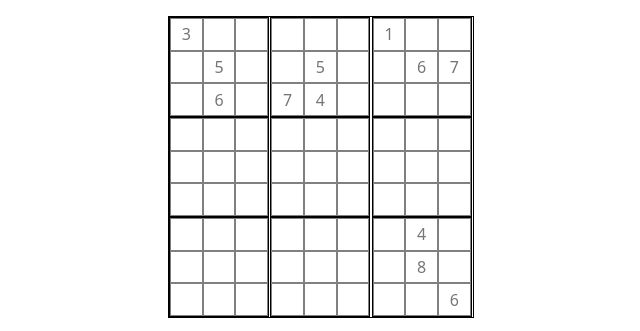
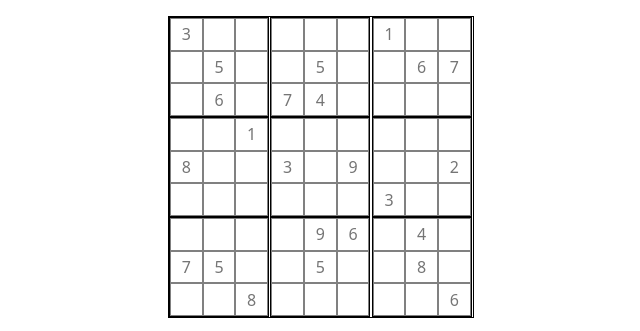
Before and after one commit to Hack-Weekly/saffron-wolf-sudoku, a website: page index.html in a window 1280 px wide. Shown: the top 331 px of the page, without its empty margins (319-959 px from the left). Drawn offline with nearby package versions, Linux system fonts and the light colour scheme.

Commit message:
#19 Finished Placeholders

```diff
--- a/index.html
+++ b/index.html
@@ -55,8 +55,8 @@
           <div type="input" class="grid-item">
               <input class="grid-square" id="grid_4.1" onkeyup="inputEventHandler(this)"></input>
               <input class="grid-square" id="grid_4.2" onkeyup="inputEventHandler(this)"></input>
-              <input class="grid-square" id="grid_4.3" onkeyup="inputEventHandler(this)"></input>
-              <input class="grid-square" id="grid_4.4" onkeyup="inputEventHandler(this)"></input>
+              <input class="grid-square" id="grid_4.3" onkeyup="inputEventHandler(this)" placeholder="1"></input>
+              <input class="grid-square" id="grid_4.4" onkeyup="inputEventHandler(this)" placeholder="8"></input>
               <input class="grid-square" id="grid_4.5" onkeyup="inputEventHandler(this)"></input>
               <input class="grid-square" id="grid_4.6" onkeyup="inputEventHandler(this)"></input>
               <input class="grid-square" id="grid_4.7" onkeyup="inputEventHandler(this)"></input>
@@ -67,9 +67,9 @@
               <input class="grid-square" id="grid_5.1" onkeyup="inputEventHandler(this)"></input>
               <input class="grid-square" id="grid_5.2" onkeyup="inputEventHandler(this)"></input>
               <input class="grid-square" id="grid_5.3" onkeyup="inputEventHandler(this)"></input>
-              <input class="grid-square" id="grid_5.4" onkeyup="inputEventHandler(this)"></input>
+              <input class="grid-square" id="grid_5.4" onkeyup="inputEventHandler(this)" placeholder="3"></input>
               <input class="grid-square" id="grid_5.5" onkeyup="inputEventHandler(this)"></input>
-              <input class="grid-square" id="grid_5.6" onkeyup="inputEventHandler(this)"></input>
+              <input class="grid-square" id="grid_5.6" onkeyup="inputEventHandler(this)" placeholder="9"></input>
               <input class="grid-square" id="grid_5.7" onkeyup="inputEventHandler(this)"></input>
               <input class="grid-square" id="grid_5.8" onkeyup="inputEventHandler(this)"></input>
               <input class="grid-square" id="grid_5.9" onkeyup="inputEventHandler(this)"></input>
@@ -80,8 +80,8 @@
               <input class="grid-square" id="grid_6.3" onkeyup="inputEventHandler(this)"></input>
               <input class="grid-square" id="grid_6.4" onkeyup="inputEventHandler(this)"></input>
               <input class="grid-square" id="grid_6.5" onkeyup="inputEventHandler(this)"></input>
-              <input class="grid-square" id="grid_6.6" onkeyup="inputEventHandler(this)"></input>
-              <input class="grid-square" id="grid_6.7" onkeyup="inputEventHandler(this)"></input>
+              <input class="grid-square" id="grid_6.6" onkeyup="inputEventHandler(this)" placeholder="2"></input>
+              <input class="grid-square" id="grid_6.7" onkeyup="inputEventHandler(this)" placeholder="3"></input>
               <input class="grid-square" id="grid_6.8" onkeyup="inputEventHandler(this)"></input>
               <input class="grid-square" id="grid_6.9" onkeyup="inputEventHandler(this)"></input>
           </div>
@@ -89,19 +89,19 @@
               <input class="grid-square" id="grid_7.1" onkeyup="inputEventHandler(this)"></input>
               <input class="grid-square" id="grid_7.2" onkeyup="inputEventHandler(this)"></input>
               <input class="grid-square" id="grid_7.3" onkeyup="inputEventHandler(this)"></input>
-              <input class="grid-square" id="grid_7.4" onkeyup="inputEventHandler(this)"></input>
-              <input class="grid-square" id="grid_7.5" onkeyup="inputEventHandler(this)"></input>
+              <input class="grid-square" id="grid_7.4" onkeyup="inputEventHandler(this)" placeholder="7"></input>
+              <input class="grid-square" id="grid_7.5" onkeyup="inputEventHandler(this)" placeholder="5"></input>
               <input class="grid-square" id="grid_7.6" onkeyup="inputEventHandler(this)"></input>
               <input class="grid-square" id="grid_7.7" onkeyup="inputEventHandler(this)"></input>
               <input class="grid-square" id="grid_7.8" onkeyup="inputEventHandler(this)"></input>
-              <input class="grid-square" id="grid_7.9" onkeyup="inputEventHandler(this)"></input>
+              <input class="grid-square" id="grid_7.9" onkeyup="inputEventHandler(this)" placeholder="8"></input>
           </div>
           <div type="input" class="grid-item">
               <input class="grid-square" id="grid_8.1" onkeyup="inputEventHandler(this)"></input>
-              <input class="grid-square" id="grid_8.2" onkeyup="inputEventHandler(this)"></input>
-              <input class="grid-square" id="grid_8.3" onkeyup="inputEventHandler(this)"></input>
+              <input class="grid-square" id="grid_8.2" onkeyup="inputEventHandler(this)" placeholder="9"></input>
+              <input class="grid-square" id="grid_8.3" onkeyup="inputEventHandler(this)" placeholder="6"></input>
               <input class="grid-square" id="grid_8.4" onkeyup="inputEventHandler(this)"></input>
-              <input class="grid-square" id="grid_8.5" onkeyup="inputEventHandler(this)"></input>
+              <input class="grid-square" id="grid_8.5" onkeyup="inputEventHandler(this)" placeholder="5"></input>
               <input class="grid-square" id="grid_8.6" onkeyup="inputEventHandler(this)"></input>
               <input class="grid-square" id="grid_8.7" onkeyup="inputEventHandler(this)"></input>
               <input class="grid-square" id="grid_8.8" onkeyup="inputEventHandler(this)"></input>
```
